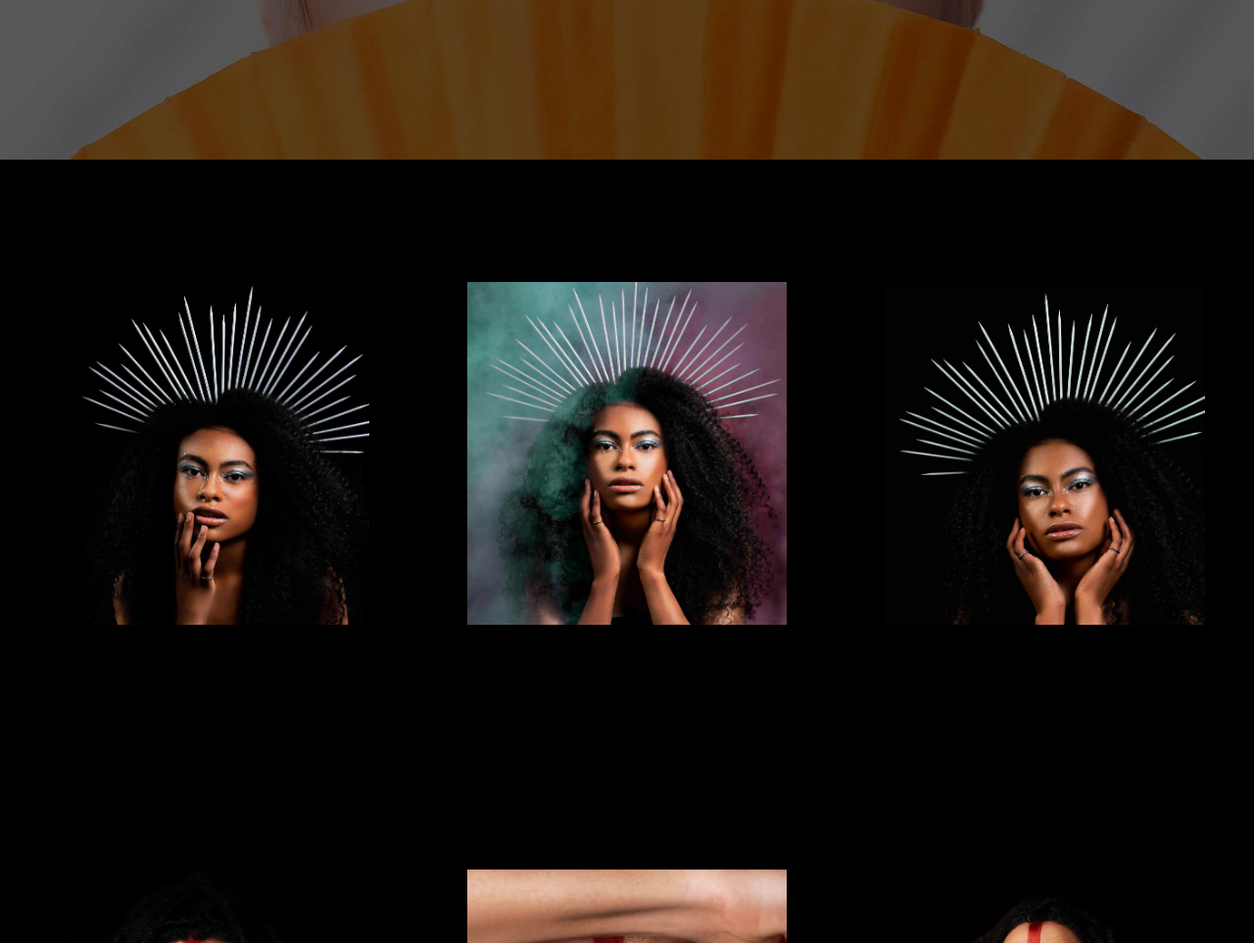
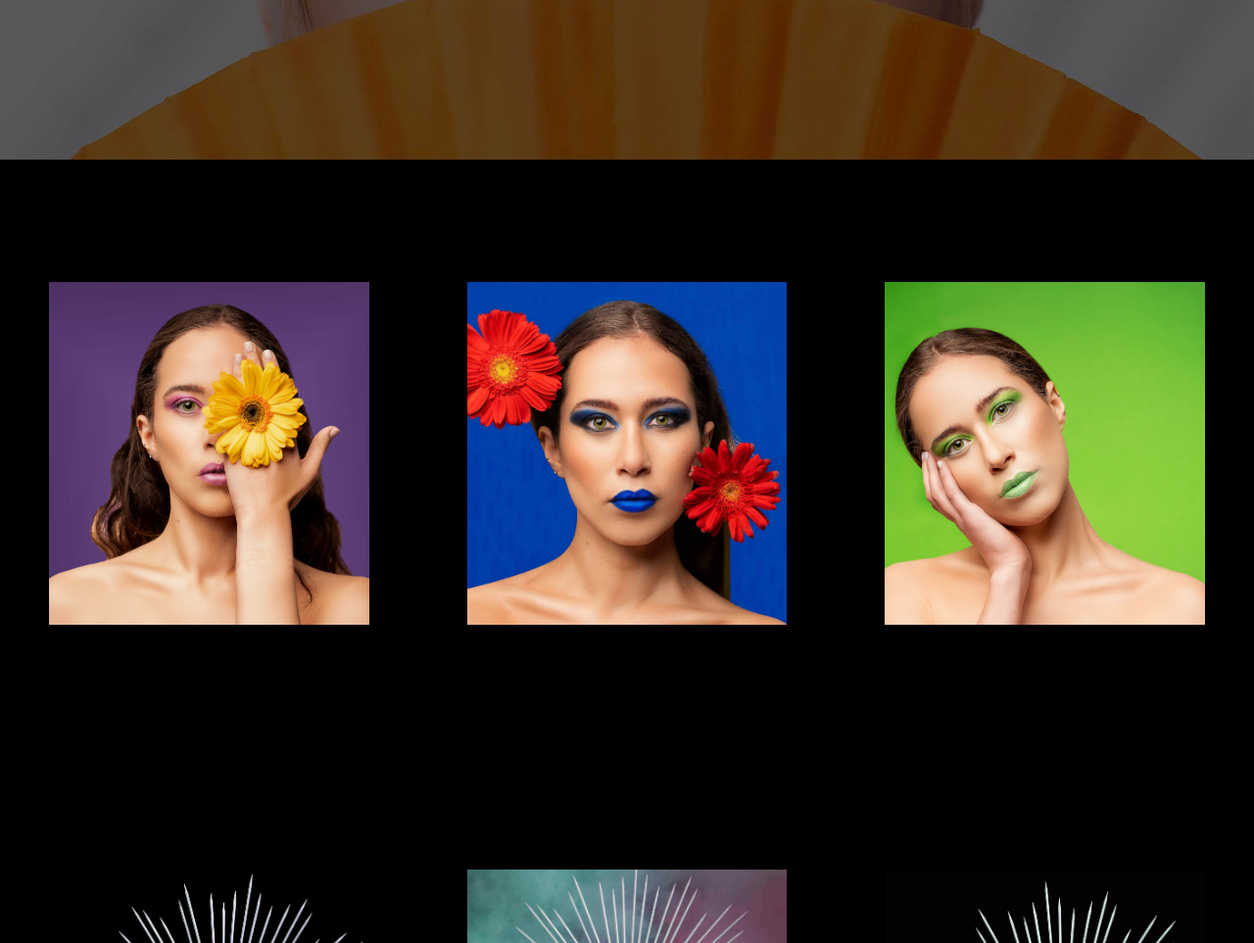
Before and after one commit to MaikolRaw/Allecast-PW, a plain HTML site: page index.html in a window 1280 px wide. Shown: the part 637-1600 px from the top of the page at 98% size. Drawn offline with Linux system fonts and the light colour scheme.

Commit message:
Terminado Homeb

```diff
--- a/index.html
+++ b/index.html
@@ -40,6 +40,23 @@
         </figure>
     </main>
     <!-- codigo para las fotos de main1 -->
+
+    <main class="main2">
+        <div class="main2-c">
+            <figure class="container1">
+                <img class="containerimg" src="./Img/Leticia-(3)-2.JPG" alt="">
+            </figure>
+            <figure class="container2">
+                <img class="containerimg" src="./Img/Leticia (2)-2.jpg" alt="">
+            </figure>
+            <figure class="container3">
+                <img class="containerimg" src="./Img/Leticia-(1)-2.JPG" alt="">
+            </figure>
+        </div>
+    </main>
+
+
+
 
 
     <main class="main2">
```
